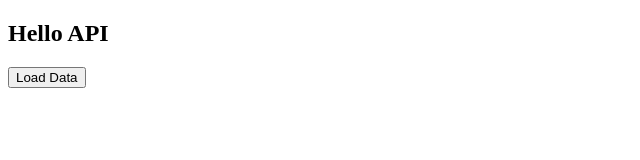
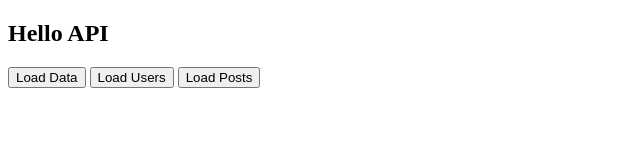
Before and after one commit to musasazib/api-fundamental, a plain HTML site: page index.html in a window 1280 px wide. Shown: the whole page, without its empty margins (0-640 px from the left). Drawn offline with Linux system fonts and the light colour scheme.

Commit message:
Load More Data, More API, Send Data To Function

```diff
--- a/api.js
+++ b/api.js
@@ -3,3 +3,19 @@ function loadData() {
         .then(response => response.json())
         .then(json => console.log(json))
 }
+
+function loadUsers() {
+    fetch('https://jsonplaceholder.typicode.com/users')
+        .then(res => res.json())
+    .then(data =>displayUsers(data))
+}
+
+function loadPost() {
+    fetch('https://jsonplaceholder.typicode.com/posts')
+        .then(res => res.json())
+    .then(data =>console.log(data) )
+}
+
+function displayUsers(data) {
+    console.log(data);
+}
--- a/index.html
+++ b/index.html
@@ -9,6 +9,8 @@
 <body>
     <h2>Hello API </h2>
     <button onclick="loadData()">Load Data</button>
+    <button onclick="loadUsers()">Load Users</button>
+    <button onclick="loadPost()">Load Posts</button>
     <script src="api.js"></script>
 </body>
 </html>
```
